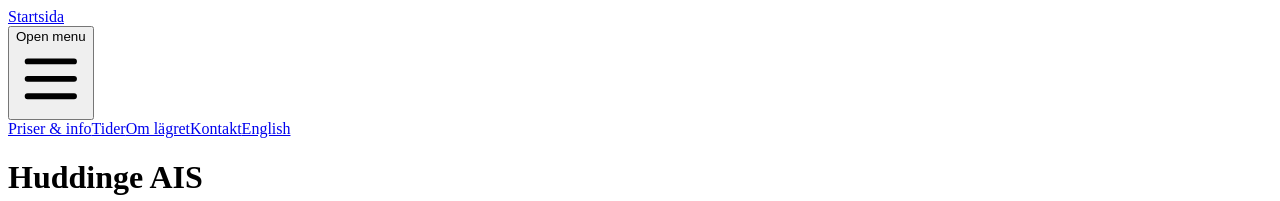
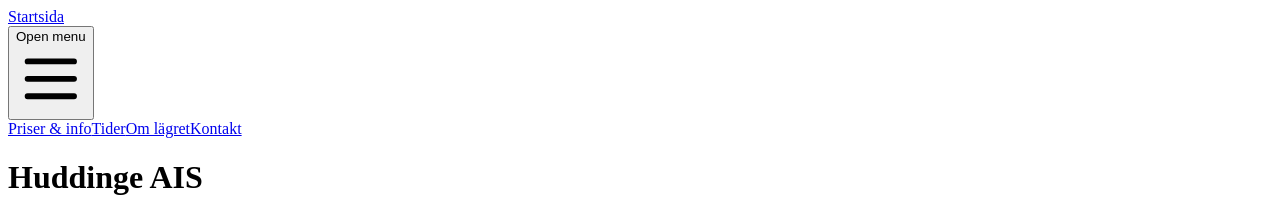
Before and after one commit to assarbertil/friidrottsskola, a Next.js app: page / in a window 1280 px wide. Shown: the top 201 px of the page. Built offline with nearby package versions, Linux system fonts and the light colour scheme.

Commit message:
gömde english i nav

```diff
--- a/components/Nav.jsx
+++ b/components/Nav.jsx
@@ -55,9 +55,6 @@
             {/*            <Link href="/en">
               <a className="text-xl text-black">{props.nav}</a>
             </Link> */}
-            <Link href="/en">
-              <a className="text-xl text-white">{props.nav}</a>
-            </Link>
           </nav>
         </div>
       </div>
```
